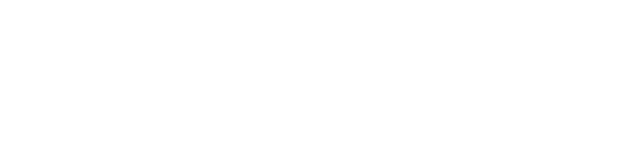
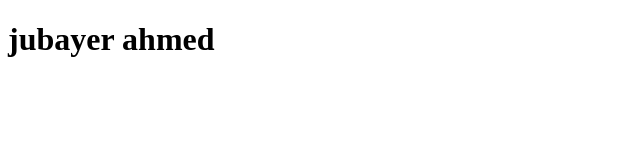
Before and after one commit to juber131/small-project, a plain HTML site: page index.html in a window 1280 px wide. Shown: the whole page, without its empty margins (0-640 px from the left). Drawn offline with Linux system fonts and the light colour scheme.

Commit message:
small-project

```diff
--- a/index.html
+++ b/index.html
@@ -6,6 +6,7 @@
     <meta name="viewport" content="width=device-width, initial-scale=1.0">
     <title>Document</title>
 </head>
+<h1>jubayer ahmed</h1>
 
 <body>
 
```
